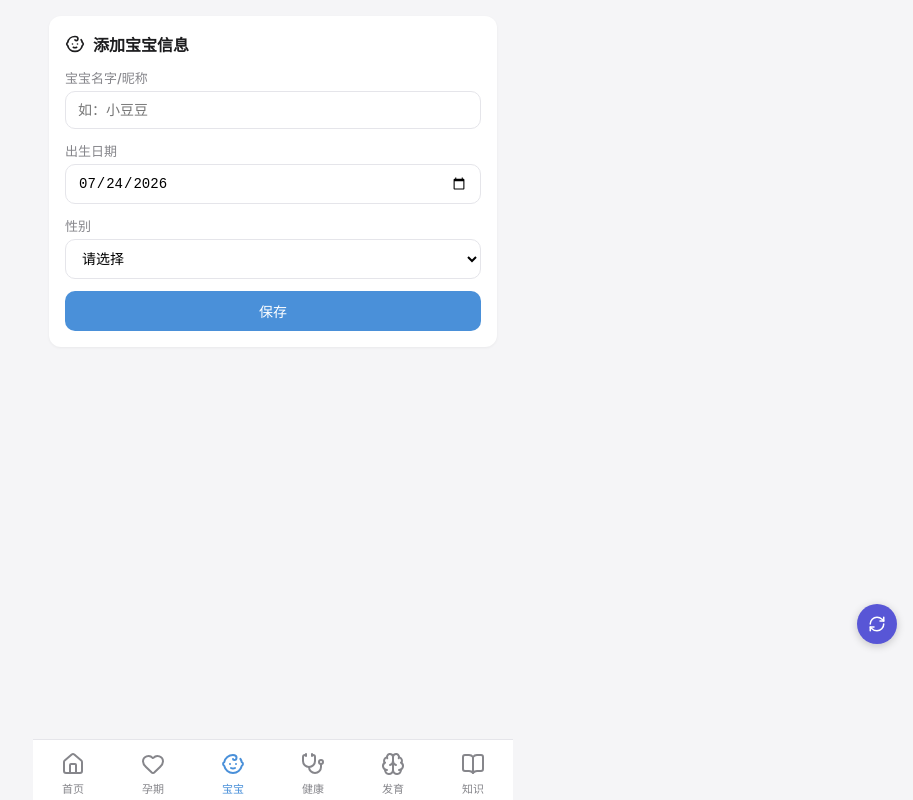
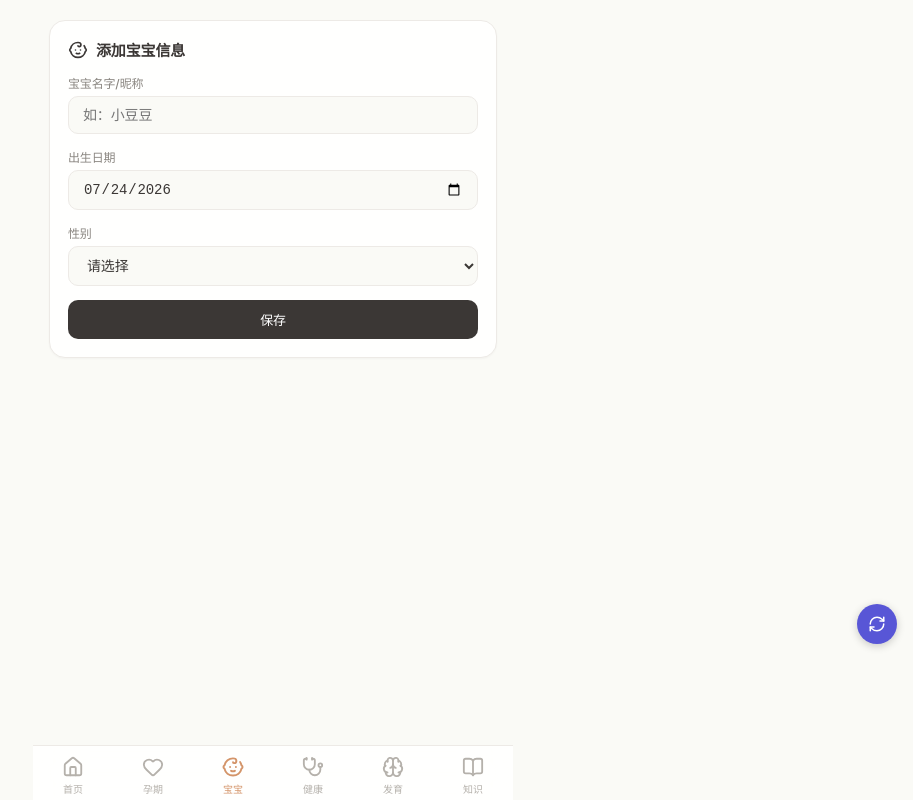
Before and after one commit to houyuzhong96/baby-care-app, a React (Vite) app: page /#/baby in a window 1280 px wide. Shown: the whole page, without its empty margins (367-1280 px from the left). Built offline with nearby package versions, Linux system fonts and the light colour scheme.

Commit message:
设计系统重构: 温暖极简风格(VARIANCE=5 MOTION=3 DENSITY=2)

```diff
--- a/src/App.tsx
+++ b/src/App.tsx
@@ -145,7 +145,7 @@ function DataSync() {
             {syncUrl ? (
               <div style={{ marginBottom: 16 }}>
                 <div style={{ fontSize: 13, color: 'var(--success)', marginBottom: 8, display: 'flex', alignItems: 'center', gap: 4 }}>
-                  <span style={{ width: 8, height: 8, borderRadius: '50%', background: '#34c759', display: 'inline-block' }} /> 已连接
+                  <span style={{ width: 8, height: 8, borderRadius: '50%', background: 'var(--success)', display: 'inline-block' }} /> 已连接
                 </div>
                 <div style={{ fontSize: 12, color: 'var(--text-secondary)', marginBottom: 4 }}>
                   上次同步：{lastSync || '刚刚'}
--- a/src/components/KnowledgeChat.tsx
+++ b/src/components/KnowledgeChat.tsx
@@ -116,13 +116,13 @@ export default function KnowledgeChat({ onClose }: Props) {
 
   return (
     <div style={{ position: 'fixed', inset: 0, background: '#fff', zIndex: 300, display: 'flex', flexDirection: 'column', maxWidth: 480, margin: '0 auto' }}>
-      <div style={{ display: 'flex', alignItems: 'center', justifyContent: 'space-between', padding: '12px 16px', borderBottom: '1px solid var(--border)', background: 'var(--primary)' }}>
+      <div style={{ display: 'flex', alignItems: 'center', justifyContent: 'space-between', padding: '12px 16px', borderBottom: '1px solid var(--border)', background: 'var(--text)' }}>
         <div style={{ display: 'flex', alignItems: 'center', gap: 8 }}>
           <Sparkles size={20} color="#fff" />
           <span style={{ color: '#fff', fontWeight: 600, fontSize: 16 }}>育儿知识问答</span>
         </div>
         <div style={{ display: 'flex', gap: 8 }}>
-          <button onClick={() => setShowKeyInput(!showKeyInput)} style={{ background: 'rgba(255,255,255,0.2)', border: 'none', color: '#fff', cursor: 'pointer', borderRadius: 8, padding: '4px 8px' }}>
+          <button onClick={() => setShowKeyInput(!showKeyInput)} style={{ background: 'rgba(255,255,254,0.15)', border: 'none', color: '#fff', cursor: 'pointer', borderRadius: 8, padding: '4px 8px' }}>
             <Key size={18} />
           </button>
           <button onClick={onClose} style={{ background: 'none', border: 'none', color: '#fff', cursor: 'pointer' }}>
--- a/src/index.css
+++ b/src/index.css
@@ -1,14 +1,24 @@
+/* === 育儿助手 - 温暖极简设计系统 === */
+/* Dials: VARIANCE=5, MOTION=3, DENSITY=2 */
+
 :root {
-  --primary: #4a90d9;
-  --primary-light: #e8f0fe;
-  --success: #34c759;
-  --warning: #ff9500;
-  --danger: #ff3b30;
-  --bg: #f5f5f7;
-  --card: #ffffff;
-  --text: #1d1d1f;
-  --text-secondary: #86868b;
-  --border: #e5e5ea;
+  --primary: #9B8E7E;
+  --primary-light: #F5F0EB;
+  --accent: #D4956A;
+  --success: #8FAF7E;
+  --warning: #D4A85C;
+  --danger: #C47A6A;
+  --bg: #FAFAF6;
+  --card: #FFFFFE;
+  --text: #3B3735;
+  --text-secondary: #8A8680;
+  --text-muted: #B5B1AB;
+  --border: #EDEAE6;
+  --radius-sm: 10px;
+  --radius: 16px;
+  --radius-lg: 20px;
+  --shadow-sm: 0 1px 2px rgba(0,0,0,0.03);
+  --shadow: 0 2px 8px rgba(0,0,0,0.04);
   --safe-bottom: env(safe-area-inset-bottom, 16px);
 }
 
@@ -16,11 +26,13 @@
 
 html, body, #root {
   height: 100%;
-  font-family: -apple-system, BlinkMacSystemFont, 'Segoe UI', Roboto, sans-serif;
+  font-family: -apple-system, BlinkMacSystemFont, 'SF Pro Display', 'Segoe UI', Roboto, 'Helvetica Neue', sans-serif;
   background: var(--bg);
   color: var(--text);
   -webkit-font-smoothing: antialiased;
+  -moz-osx-font-smoothing: grayscale;
   -webkit-tap-highlight-color: transparent;
+  letter-spacing: -0.01em;
 }
 
 body { overflow-x: hidden; }
@@ -36,12 +48,12 @@ body { overflow-x: hidden; }
 
 .page-content {
   flex: 1;
-  padding: 16px;
-  padding-bottom: calc(80px + var(--safe-bottom));
+  padding: 20px 16px;
+  padding-bottom: calc(88px + var(--safe-bottom));
   overflow-y: auto;
 }
 
-/* Bottom Navigation */
+/* === Bottom Navigation === */
 .bottom-nav {
   position: fixed;
   bottom: 0;
@@ -49,13 +61,13 @@ body { overflow-x: hidden; }
   transform: translateX(-50%);
   width: 100%;
   max-width: 480px;
-  background: rgba(255,255,255,0.92);
-  backdrop-filter: blur(20px);
-  -webkit-backdrop-filter: blur(20px);
-  border-top: 1px solid var(--border);
+  background: rgba(255, 255, 254, 0.92);
+  backdrop-filter: blur(24px) saturate(180%);
+  -webkit-backdrop-filter: blur(24px) saturate(180%);
+  border-top: 0.5px solid var(--border);
   display: flex;
   justify-content: space-around;
-  padding: 8px 0;
+  padding: 6px 0;
   padding-bottom: var(--safe-bottom);
   z-index: 100;
 }
@@ -64,175 +76,304 @@ body { overflow-x: hidden; }
   display: flex;
   flex-direction: column;
   align-items: center;
-  gap: 4px;
-  padding: 4px 12px;
+  gap: 3px;
+  padding: 4px 10px;
   border: none;
   background: none;
-  color: var(--text-secondary);
+  color: var(--text-muted);
   cursor: pointer;
-  font-size: 11px;
-  transition: color 0.2s;
-  min-width: 56px;
+  font-size: 10px;
+  font-weight: 500;
+  transition: color 0.2s ease;
+  min-width: 48px;
 }
-.nav-item svg { width: 24px; height: 24px; }
-.nav-item.active { color: var(--primary); }
+.nav-item svg { width: 22px; height: 22px; transition: transform 0.2s ease; }
+.nav-item.active { color: var(--accent); }
+.nav-item.active svg { transform: scale(1.05); }
 
-/* Cards */
+/* === Cards === */
 .card {
   background: var(--card);
-  border-radius: 12px;
-  padding: 16px;
-  margin-bottom: 12px;
-  box-shadow: 0 1px 3px rgba(0,0,0,0.05);
+  border-radius: var(--radius);
+  padding: 18px;
+  margin-bottom: 14px;
+  box-shadow: var(--shadow-sm);
+  border: 0.5px solid var(--border);
+  transition: box-shadow 0.2s ease;
 }
 
 .card-header {
   display: flex;
   align-items: center;
   justify-content: space-between;
-  margin-bottom: 12px;
+  margin-bottom: 14px;
 }
 .card-title {
-  font-size: 16px;
+  font-size: 15px;
   font-weight: 600;
+  color: var(--text);
   display: flex;
   align-items: center;
   gap: 8px;
+  letter-spacing: -0.01em;
 }
 
-/* Buttons */
+/* === Buttons === */
 .btn {
   display: inline-flex;
   align-items: center;
   justify-content: center;
   gap: 6px;
-  padding: 10px 20px;
-  border-radius: 10px;
+  padding: 10px 18px;
+  border-radius: var(--radius-sm);
   border: none;
-  font-size: 14px;
-  font-weight: 500;
+  font-size: 13px;
+  font-weight: 560;
   cursor: pointer;
-  transition: all 0.2s;
+  transition: all 0.15s ease;
+  letter-spacing: -0.01em;
 }
-.btn-primary { background: var(--primary); color: #fff; }
-.btn-primary:active { opacity: 0.8; }
-.btn-secondary { background: var(--primary-light); color: var(--primary); }
+.btn-primary { background: var(--text); color: #fff; }
+.btn-primary:active { opacity: 0.85; transform: scale(0.98); }
+.btn-secondary { background: var(--primary-light); color: var(--text); }
+.btn-secondary:active { background: var(--border); }
 .btn-danger { background: var(--danger); color: #fff; }
 .btn-sm { padding: 6px 12px; font-size: 12px; border-radius: 8px; }
 .btn-block { width: 100%; }
 
-/* Record Cards */
+/* === Record Grid === */
 .record-grid {
   display: grid;
   grid-template-columns: 1fr 1fr;
   gap: 10px;
-  margin: 12px 0;
+  margin: 14px 0;
 }
 .record-card {
   background: var(--card);
-  border: 1px solid var(--border);
-  border-radius: 12px;
-  padding: 14px;
+  border: 0.5px solid var(--border);
+  border-radius: var(--radius);
+  padding: 16px 12px;
   cursor: pointer;
   display: flex;
   flex-direction: column;
   align-items: center;
   gap: 8px;
-  transition: all 0.2s;
+  transition: all 0.15s ease;
+  box-shadow: var(--shadow-sm);
 }
-.record-card:active { background: var(--primary-light); border-color: var(--primary); }
+.record-card:active { background: var(--primary-light); border-color: var(--accent); transform: scale(0.97); }
 .record-card .icon-wrap {
-  width: 44px; height: 44px;
-  border-radius: 50%;
+  width: 42px; height: 42px;
+  border-radius: 14px;
   display: flex; align-items: center; justify-content: center;
   color: #fff;
 }
-.record-card .label { font-size: 13px; font-weight: 500; text-align: center; }
+.record-card .label { font-size: 12px; font-weight: 540; text-align: center; color: var(--text); }
 
-/* Stats row */
+/* === Stats === */
 .stats-row {
   display: flex;
-  gap: 10px;
-  flex-wrap: wrap;
+  gap: 8px;
 }
 .stat-item {
   flex: 1;
-  min-width: 70px;
-  background: var(--card);
-  border-radius: 12px;
-  padding: 12px;
+  min-width: 60px;
+  background: var(--bg);
+  border-radius: var(--radius-sm);
+  padding: 12px 8px;
   text-align: center;
 }
-.stat-value { font-size: 22px; font-weight: 700; color: var(--text); }
-.stat-label { font-size: 11px; color: var(--text-secondary); margin-top: 2px; }
+.stat-value { font-size: 20px; font-weight: 680; color: var(--text); letter-spacing: -0.02em; }
+.stat-label { font-size: 10px; color: var(--text-secondary); margin-top: 3px; font-weight: 500; }
 
-/* Timeline */
-.timeline { margin: 12px 0; }
+/* === Timeline === */
+.timeline { margin: 8px 0; }
 .timeline-item {
   display: flex;
-  gap: 12px;
+  gap: 10px;
   padding: 8px 0;
-  border-bottom: 1px solid var(--border);
+  border-bottom: 0.5px solid var(--border);
 }
-.timeline-time { font-size: 13px; color: var(--text-secondary); min-width: 45px; }
-.timeline-content { font-size: 14px; flex: 1; }
+.timeline-time { font-size: 12px; color: var(--text-muted); min-width: 42px; font-weight: 500; font-variant-numeric: tabular-nums; }
+.timeline-content { font-size: 13px; flex: 1; line-height: 1.5; }
 
-/* Forms */
-.form-group { margin-bottom: 12px; }
-.form-label { font-size: 13px; font-weight: 500; color: var(--text-secondary); margin-bottom: 4px; display: block; }
+/* === Forms === */
+.form-group { margin-bottom: 14px; }
+.form-label { font-size: 12px; font-weight: 550; color: var(--text-secondary); margin-bottom: 5px; display: block; }
 .form-input, .form-select, .form-textarea {
   width: 100%;
-  padding: 10px 12px;
-  border: 1px solid var(--border);
-  border-radius: 10px;
+  padding: 10px 14px;
+  border: 0.5px solid var(--border);
+  border-radius: var(--radius-sm);
   font-size: 14px;
+  background: var(--bg);
+  color: var(--text);
+  outline: none;
+  transition: border-color 0.15s ease, background 0.15s ease;
+  letter-spacing: -0.01em;
+}
+.form-input:focus, .form-select:focus, .form-textarea:focus {
+  border-color: var(--accent);
   background: #fff;
-  outline: none;
-  transition: border 0.2s;
+  box-shadow: 0 0 0 3px rgba(212, 149, 106, 0.08);
 }
-.form-input:focus, .form-select:focus, .form-textarea:focus { border-color: var(--primary); }
 .form-textarea { min-height: 80px; resize: vertical; }
 
-/* Tags / Chips */
+/* === Chips === */
 .chip {
   display: inline-flex;
   align-items: center;
-  padding: 4px 10px;
+  padding: 3px 10px;
   border-radius: 20px;
-  font-size: 12px;
-  font-weight: 500;
+  font-size: 11px;
+  font-weight: 530;
 }
-.chip-success { background: #dcfce7; color: #166534; }
-.chip-warning { background: #fef3c7; color: #92400e; }
-.chip-danger { background: #fee2e2; color: #991b1b; }
-.chip-info { background: var(--primary-light); color: var(--primary); }
+.chip-success { background: #EDF3E9; color: #6B8A5E; }
+.chip-warning { background: #FBF3E3; color: #9B7A3E; }
+.chip-danger { background: #FCEAE7; color: #A06050; }
+.chip-info { background: var(--primary-light); color: #7A6E60; }
 
-/* Week selector */
+/* === Week Selector === */
 .week-selector {
   display: flex;
   align-items: center;
   justify-content: center;
   gap: 12px;
-  padding: 12px;
+  padding: 8px 0;
 }
 .week-selector .week-display {
-  font-size: 24px;
-  font-weight: 700;
-  min-width: 80px;
+  font-size: 28px;
+  font-weight: 680;
+  min-width: 70px;
   text-align: center;
+  letter-spacing: -0.02em;
 }
 .week-selector button {
-  width: 36px; height: 36px;
+  width: 34px; height: 34px;
   border-radius: 50%;
-  border: 1px solid var(--border);
-  background: #fff;
+  border: 0.5px solid var(--border);
+  background: var(--card);
   display: flex;
   align-items: center;
   justify-content: center;
   cursor: pointer;
+  color: var(--text-secondary);
+  transition: all 0.15s ease;
+}
+.week-selector button:active { background: var(--primary-light); }
+
+/* === Tabs === */
+.tabs {
+  display: flex;
+  gap: 3px;
+  background: var(--border);
+  border-radius: var(--radius-sm);
+  padding: 4px;
+  margin: 10px 0 16px;
+}
+.tab {
+  flex: 1;
+  padding: 7px 6px;
+  text-align: center;
+  border-radius: 8px;
+  font-size: 12px;
+  font-weight: 540;
+  cursor: pointer;
+  border: none;
+  background: transparent;
+  color: var(--text-secondary);
+  transition: all 0.15s ease;
+}
+.tab.active { background: var(--card); color: var(--text); box-shadow: 0 1px 3px rgba(0,0,0,0.06); font-weight: 600; }
+
+/* === Accordion === */
+.accordion { margin: 4px 0; }
+.accordion-header {
+  display: flex;
+  justify-content: space-between;
+  align-items: center;
+  padding: 12px 0;
+  cursor: pointer;
+  border-bottom: 0.5px solid var(--border);
+  font-weight: 540;
+  font-size: 13px;
+  color: var(--text);
+  transition: color 0.15s ease;
+}
+.accordion-header:active { color: var(--accent); }
+.accordion-body { padding: 10px 0; font-size: 12px; color: var(--text-secondary); line-height: 1.7; }
+
+/* === Empty State === */
+.empty-state {
+  text-align: center;
+  padding: 32px 20px;
+  color: var(--text-muted);
+}
+.empty-state p { font-size: 13px; margin-top: 8px; }
+
+/* === Section Title === */
+.section-title {
+  font-size: 11px;
+  font-weight: 600;
+  color: var(--text-muted);
+  text-transform: uppercase;
+  letter-spacing: 0.06em;
+  margin: 20px 0 10px;
+}
+.section-title:first-child { margin-top: 0; }
+
+/* === Timer === */
+.timer-display {
+  font-size: 42px;
+  font-weight: 680;
+  text-align: center;
+  padding: 20px;
+  font-variant-numeric: tabular-nums;
+  letter-spacing: -0.02em;
+  background: var(--primary-light);
+  border-radius: var(--radius);
 }
 
-/* Badge / Notification */
+/* === Age Pill === */
+.age-pill {
+  display: inline-flex;
+  align-items: center;
+  gap: 4px;
+  background: var(--primary-light);
+  color: var(--text);
+  padding: 5px 12px;
+  border-radius: 20px;
+  font-size: 12px;
+  font-weight: 540;
+}
+
+/* === Checkbox (for checklist) === */
+.checkbox {
+  width: 22px; height: 22px;
+  border-radius: 6px;
+  border: 1.5px solid var(--border);
+  display: flex; align-items: center; justify-content: center;
+  cursor: pointer;
+  transition: all 0.15s ease;
+  flex-shrink: 0;
+}
+.checkbox.checked { background: var(--success); border-color: var(--success); }
+
+/* === Progress Bar === */
+.progress-bar {
+  height: 4px;
+  background: var(--border);
+  border-radius: 2px;
+  overflow: hidden;
+}
+.progress-bar-fill {
+  height: 100%;
+  background: var(--success);
+  border-radius: 2px;
+  transition: width 0.4s cubic-bezier(0.4, 0, 0.2, 1);
+}
+
+/* === Badge === */
 .badge {
   background: var(--danger);
   color: #fff;
@@ -242,103 +383,44 @@ body { overflow-x: hidden; }
   font-weight: 600;
 }
 
-/* Tabs */
-.tabs {
-  display: flex;
-  gap: 4px;
-  background: var(--border);
-  border-radius: 10px;
-  padding: 4px;
-  margin: 12px 0;
-}
-.tab {
-  flex: 1;
-  padding: 8px;
-  text-align: center;
-  border-radius: 8px;
-  font-size: 13px;
-  font-weight: 500;
-  cursor: pointer;
-  border: none;
-  background: transparent;
-  transition: all 0.2s;
-}
-.tab.active { background: #fff; box-shadow: 0 1px 2px rgba(0,0,0,0.1); }
+/* === Scroll === */
+.scroll-x { overflow-x: auto; white-space: nowrap; -webkit-overflow-scrolling: touch; scrollbar-width: none; }
+.scroll-x::-webkit-scrollbar { display: none; }
 
-/* Modal */
+/* === Modal === */
 .modal-overlay {
   position: fixed;
   inset: 0;
-  background: rgba(0,0,0,0.4);
+  background: rgba(59, 55, 53, 0.25);
+  backdrop-filter: blur(4px);
   display: flex;
   align-items: flex-end;
   justify-content: center;
   z-index: 200;
 }
 .modal-content {
-  background: #fff;
-  border-radius: 20px 20px 0 0;
+  background: var(--card);
+  border-radius: var(--radius-lg) var(--radius-lg) 0 0;
   width: 100%;
   max-width: 480px;
-  max-height: 80vh;
+  max-height: 82vh;
   overflow-y: auto;
-  padding: 20px 16px;
-  padding-bottom: calc(20px + var(--safe-bottom));
+  padding: 22px 18px;
+  padding-bottom: calc(22px + var(--safe-bottom));
 }
-.modal-title { font-size: 18px; font-weight: 600; margin-bottom: 16px; }
 
-/* Accordion */
-.accordion { margin: 8px 0; }
-.accordion-header {
+/* === FAB === */
+.fab {
+  position: fixed;
+  z-index: 150;
+  border-radius: 50%;
+  color: #fff;
+  border: none;
+  cursor: pointer;
+  box-shadow: 0 2px 12px rgba(0,0,0,0.08);
   display: flex;
-  justify-content: space-between;
   align-items: center;
-  padding: 12px 0;
-  cursor: pointer;
-  border-bottom: 1px solid var(--border);
-  font-weight: 500;
-  font-size: 14px;
+  justify-content: center;
+  transition: transform 0.15s ease, box-shadow 0.15s ease;
 }
-.accordion-body { padding: 12px 0; font-size: 13px; color: var(--text-secondary); line-height: 1.6; }
-
-/* Weight chart container */
-.chart-container { height: 200px; margin: 12px 0; }
-
-/* Empty state */
-.empty-state {
-  text-align: center;
-  padding: 40px 20px;
-  color: var(--text-secondary);
-}
-.empty-state svg { margin-bottom: 12px; opacity: 0.4; }
-.empty-state p { font-size: 14px; }
-
-/* Section header */
-.section-title {
-  font-size: 12px;
-  font-weight: 600;
-  color: var(--text-secondary);
-  text-transform: uppercase;
-  letter-spacing: 0.5px;
-  margin: 16px 0 8px;
-}
-.section-title:first-child { margin-top: 0; }
-
-/* Scrolling */
-.scroll-x { overflow-x: auto; white-space: nowrap; -webkit-overflow-scrolling: touch; }
-
-/* Feed timer */
-.timer-display { font-size: 42px; font-weight: 700; text-align: center; padding: 20px; font-variant-numeric: tabular-nums; }
-
-/* Age display */
-.age-pill {
-  display: inline-flex;
-  align-items: center;
-  gap: 4px;
-  background: var(--primary-light);
-  color: var(--primary);
-  padding: 6px 12px;
-  border-radius: 20px;
-  font-size: 13px;
-  font-weight: 500;
-}
+.fab:active { transform: scale(0.94); }
```
Also changed, not shown: src/pages/HomePage.tsx (+12 -12 lines).
